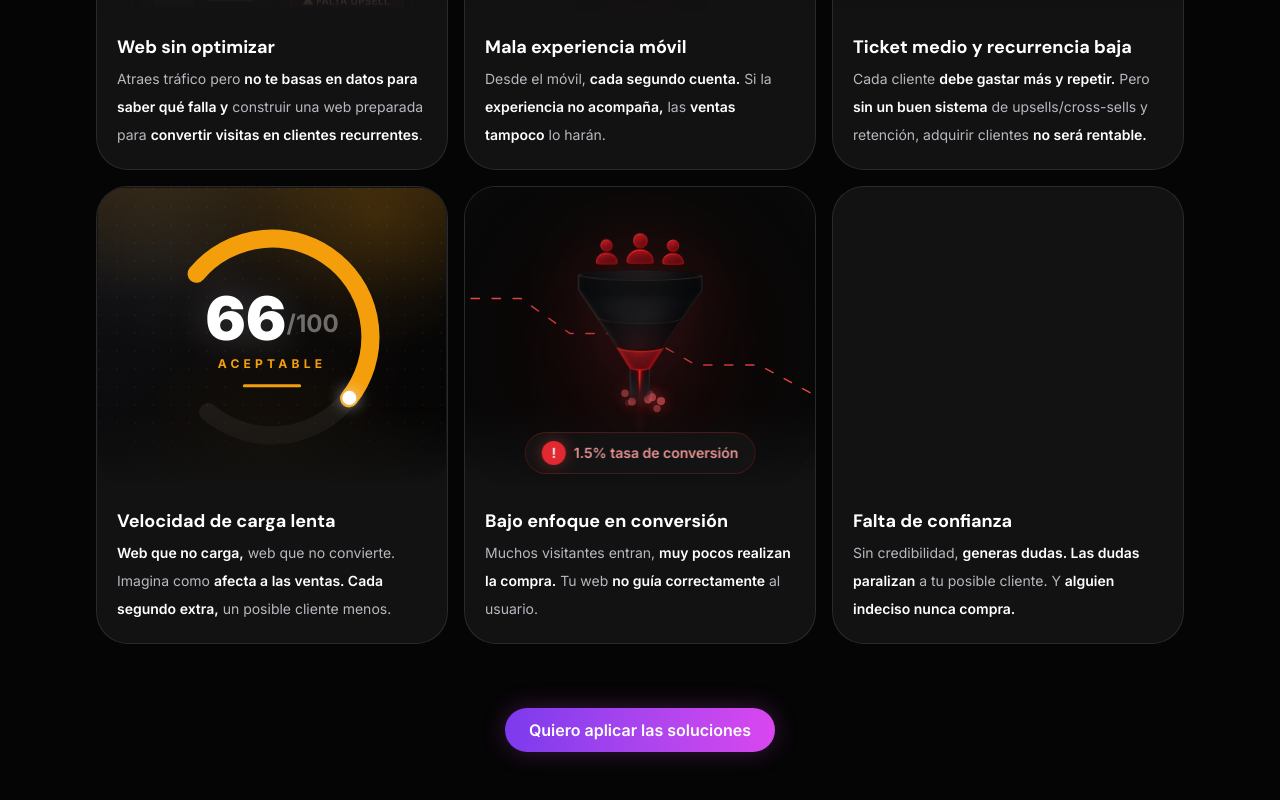
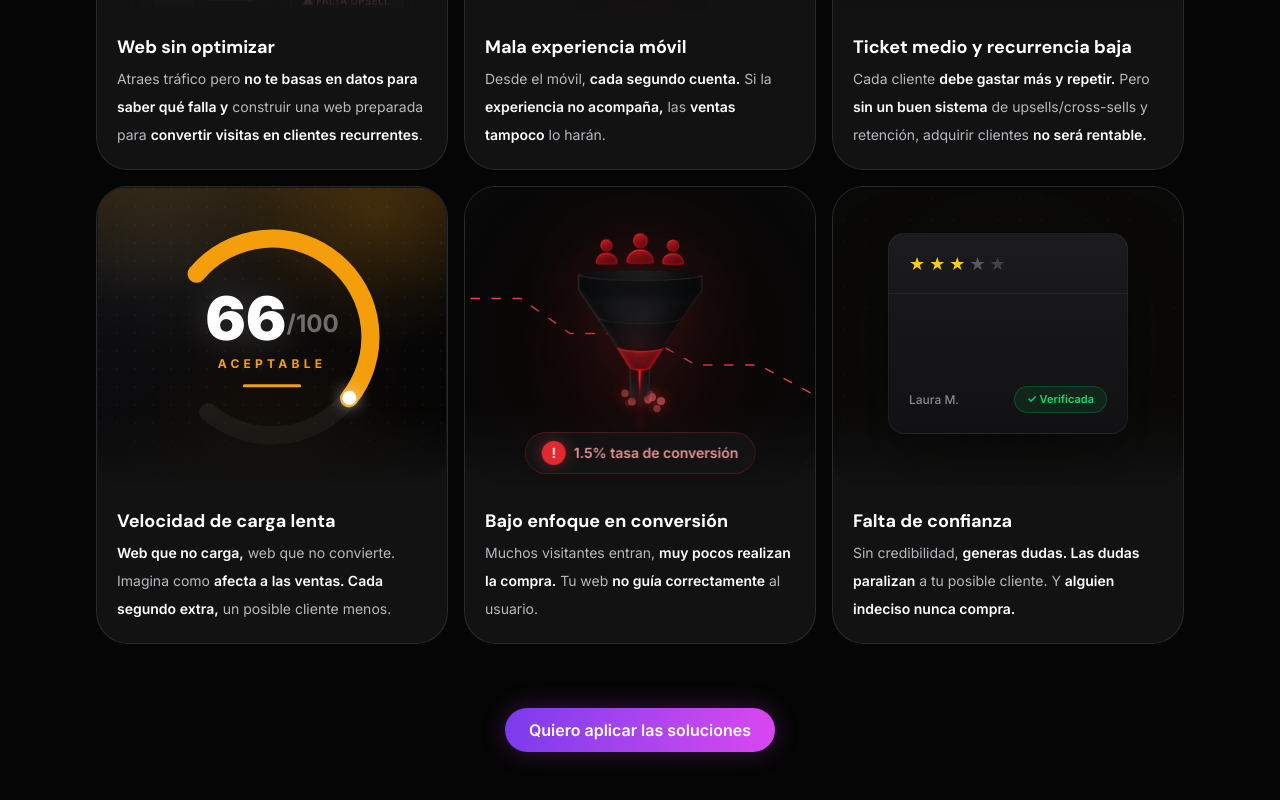
Before and after one commit to MaikelScalate/scalatelab, a Next.js app: page / in a window 1280 px wide. Shown: the part 1979-2779 px from the top of the page. Built offline with nearby package versions, Linux system fonts and the light colour scheme.

Commit message:
Mejorar diseño Problem

```diff
--- a/app/components/ui/problems/TrustProblem.tsx
+++ b/app/components/ui/problems/TrustProblem.tsx
@@ -1,3 +1,196 @@
-export default function MobileProblem() {
-  return null;
+"use client";
+
+import { motion } from "motion/react";
+import { useEffect, useState } from "react";
+
+export default function TrustProblem() {
+  const [stars, setStars] = useState(0);
+const positiveReview =
+  "Entrega rápida y excelente calidad. Muy recomendable.";
+const negativeReview =
+  "La web tardó demasiado y abandoné la compra.";
+const [review, setReview] = useState("");
+useEffect(() => {
+  let cancelled = false;
+
+  async function run() {
+    setStars(0);
+setReview("");
+
+await new Promise(r => setTimeout(r, 500));
+if (cancelled) return;
+
+// ⭐ Se rellenan las estrellas
+for (let i = 1; i <= 4; i++) {
+  setStars(i);
+  await new Promise(r => setTimeout(r, 250));
 }
+
+// ✍️ Escribe la review positiva
+for (let i = 0; i <= positiveReview.length; i++) {
+  if (cancelled) return;
+
+  setReview(positiveReview.slice(0, i));
+
+  await new Promise(r => setTimeout(r, 28));
+}
+
+await new Promise(r => setTimeout(r, 1800));
+
+// 🧹 Borra la review positiva
+for (let i = positiveReview.length; i >= 0; i--) {
+  if (cancelled) return;
+
+  setReview(positiveReview.slice(0, i));
+
+  await new Promise(r => setTimeout(r, 18));
+}
+
+// ⭐ Baja la valoración
+setStars(3);
+await new Promise(r => setTimeout(r, 250));
+
+setStars(2);
+await new Promise(r => setTimeout(r, 250));
+
+// ✍️ Escribe la review negativa
+for (let i = 0; i <= negativeReview.length; i++) {
+  if (cancelled) return;
+
+  setReview(negativeReview.slice(0, i));
+
+  await new Promise(r => setTimeout(r, 28));
+}
+
+await new Promise(r => setTimeout(r, 3500));
+ }
+  run();
+
+  return () => {
+    cancelled = true;
+  };
+}, []);
+  return (
+    <div className="relative flex h-full w-full items-center justify-center overflow-hidden rounded-[28px] bg-[#090909]">
+
+      {/* Glow */}
+      <motion.div
+        animate={{
+          opacity: [0.18, 0.3, 0.18],
+          scale: [1, 1.08, 1],
+        }}
+        transition={{
+          duration: 4,
+          repeat: Infinity,
+          ease: "easeInOut",
+        }}
+        className="
+          absolute
+          h-[300px]
+          w-[300px]
+          rounded-full
+          bg-yellow-500/10
+          blur-[120px]
+        "
+      />
+
+      {/* Dots */}
+      <div
+        className="absolute inset-0 opacity-[0.025]"
+        style={{
+          backgroundImage:
+            "radial-gradient(circle at center, rgba(255,255,255,.8) .8px, transparent .8px)",
+          backgroundSize: "22px 22px",
+        }}
+      />
+
+      {/* Card */}
+      <motion.div
+        animate={{
+          y: [3, -3, 3],
+        }}
+        transition={{
+          duration: 4,
+          repeat: Infinity,
+          ease: "easeInOut",
+        }}
+        className="
+          relative
+          z-20
+          w-[240px]
+          overflow-hidden
+          rounded-2xl
+          border
+          border-white/5
+          bg-gradient-to-b
+          from-[#1B1B1F]
+          to-[#111113]
+          shadow-[0_20px_60px_rgba(0,0,0,.45)]
+        "
+      >
+
+        {/* Header */}
+
+        <div className="border-b border-white/5 px-5 py-4">
+
+          <div className="flex gap-1 text-[18px]">
+  {[0, 1, 2, 3, 4].map((i) => (
+    <motion.span
+      key={i}
+      animate={{
+        scale: stars > i ? [0.8, 1.2, 1] : 1,
+        color:
+          stars > i
+            ? "#FACC15"
+            : "rgba(255,255,255,.18)",
+      }}
+      transition={{
+        duration: 0.25,
+      }}
+    >
+      ★
+    </motion.span>
+  ))}
+</div>
+
+        </div>
+
+        {/* Body */}
+
+        <div className="px-5 py-5">
+
+          <p className="min-h-[52px] text-sm leading-6 text-white/90">
+  {review}
+</p>
+
+          <div className="mt-5 flex items-center justify-between">
+
+            <span className="text-xs font-medium text-white/50">
+              Laura M.
+            </span>
+
+            <div
+              className="
+                rounded-full
+                border
+                border-green-500/25
+                bg-green-500/10
+                px-3
+                py-1
+                text-[11px]
+                font-semibold
+                text-green-400
+              "
+            >
+              ✓ Verificada
+            </div>
+
+          </div>
+
+        </div>
+
+      </motion.div>
+
+    </div>
+  );
+}
```
